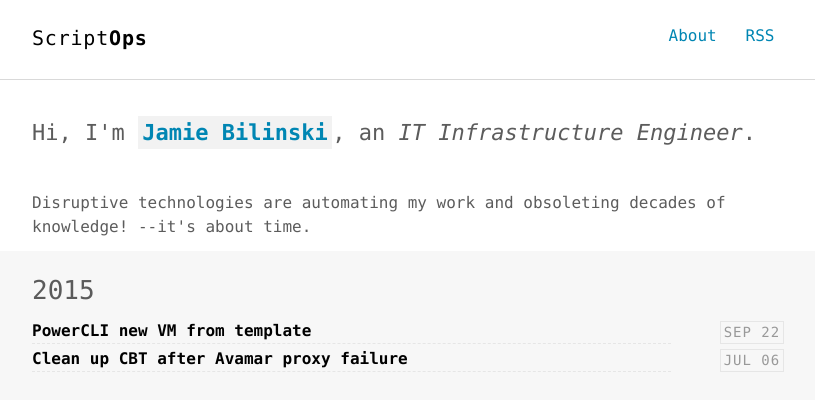
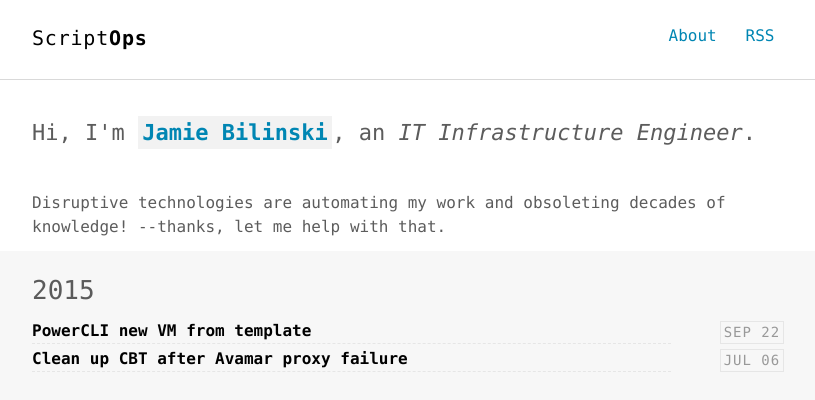
Before and after one commit to jbilinski/scriptops.com, a Jekyll site: the page built from index.html, in a window 1280 px wide. Shown: the top 400 px of the page, without its empty margins (232-1047 px from the left). Built offline with Jekyll 4.4.1, drawn with Linux system fonts in a browser that asks for light colours.

Commit message:
tagline update

```diff
--- a/_config.yml
+++ b/_config.yml
@@ -31,7 +31,7 @@ destination: ./_site
 author:
   name     : "Jamie Bilinski"
   job      : "IT Infrastructure Engineer"
-  bio      : "Disruptive technologies are automating my work and obsoleting decades of knowledge! --it's about time."
+  bio      : "Disruptive technologies are automating my work and obsoleting decades of knowledge! --thanks, let me help with that."
   email    : jbilinski+blog@gmail.com
   url      : https://about.me/jbilinski
   github   : http://github.com/jbilinski
```
